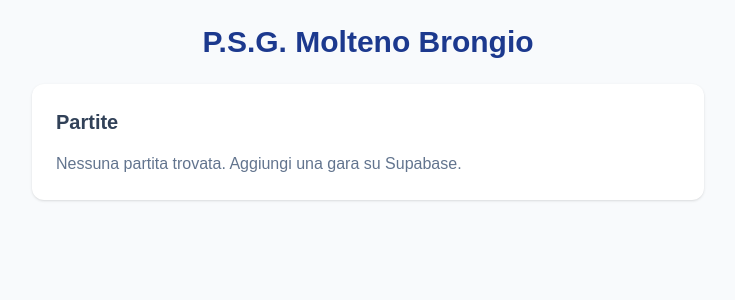
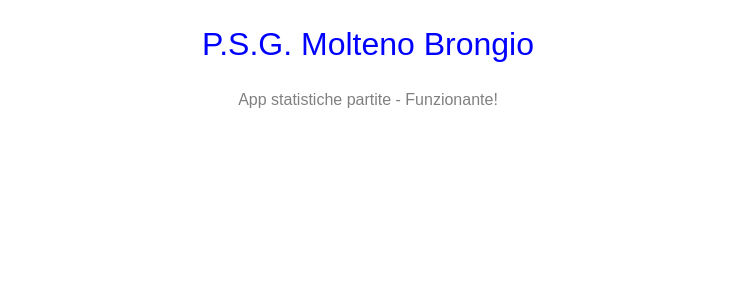
Before and after one commit to riccardovalsecchi79/psg-match-tracker, a Next.js app: page / in a window 1280 px wide. Shown: the top 300 px of the page, without its empty margins (272-1007 px from the left). Built offline with nearby package versions, Linux system fonts and the light colour scheme.

Commit message:
Update page.tsx

```diff
--- a/src/app/page.tsx
+++ b/src/app/page.tsx
@@ -1,20 +1,12 @@
-// src/app/page.tsx
 export default function Home() {
   return (
-    <div className="min-h-screen bg-slate-50 p-6">
-      <div className="max-w-2xl mx-auto">
-        <h1 className="text-3xl font-bold text-blue-900 mb-6 text-center">
-          P.S.G. Molteno Brongio
-        </h1>
-        <div className="bg-white p-6 rounded-xl shadow">
-          <h2 className="text-xl font-semibold mb-4 text-slate-700">
-            Partite
-          </h2>
-          <p className="text-slate-500">
-            Nessuna partita trovata. Aggiungi una gara su Supabase.
-          </p>
-        </div>
-      </div>
+    <div style={{ padding: '20px', textAlign: 'center' }}>
+      <h1 style={{ color: 'blue', fontSize: '32px' }}>
+        P.S.G. Molteno Brongio
+      </h1>
+      <p style={{ color: 'gray', marginTop: '20px' }}>
+        App statistiche partite - Funzionante!
+      </p>
     </div>
   )
 }
```
